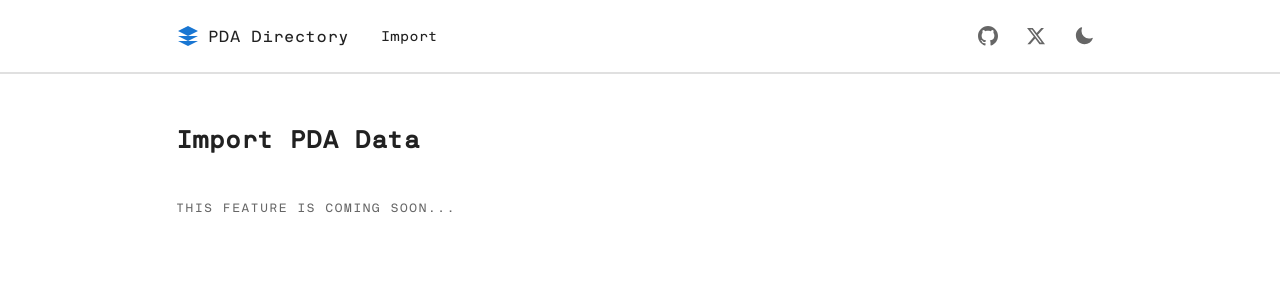
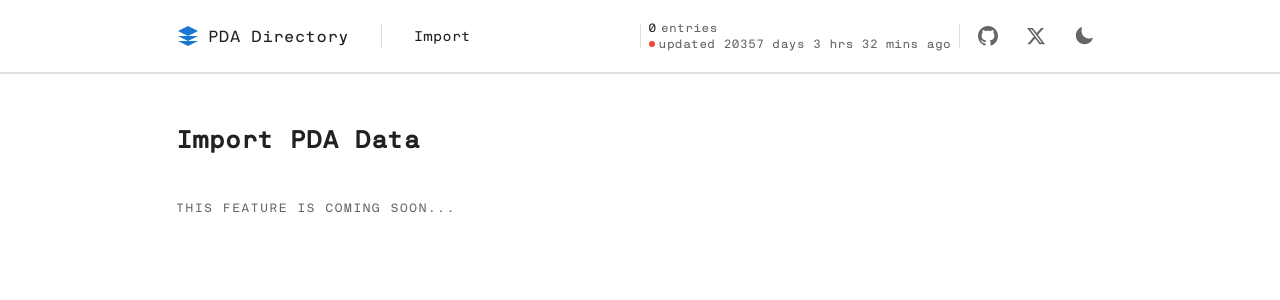
Before and after one commit to publicqi/pda-directory, a React (Vite) app in the folder apps/frontend/: page /import in a window 1280 px wide. Shown: the top 300 px of the page. Built offline with nearby package versions, Linux system fonts and the light colour scheme; no server answers.

Commit message:
add stats card

```diff
--- a/apps/frontend/src/components/Header.tsx
+++ b/apps/frontend/src/components/Header.tsx
@@ -1,6 +1,7 @@
 import React, { useContext } from 'react';
 import { Link } from 'react-router-dom';
 import { DarkModeContext } from '../contexts/DarkModeContext';
+import StatsDisplay from './StatsDisplay';
 
 const Header = () => {
     const [usingDarkMode, setUsingDarkMode] = useContext(DarkModeContext);
@@ -17,12 +18,16 @@ const Header = () => {
                         </div>
                         <span className="logo-text">PDA Directory</span>
                     </Link>
+                    <div className="header-divider-vertical"></div>
                     <nav className="nav-links">
                         <Link to="/import" className="nav-link">Import</Link>
                     </nav>
                 </div>
 
                 <div className="header-right">
+                    <div className="header-divider-vertical"></div>
+                    <StatsDisplay />
+                    <div className="header-divider-vertical"></div>
                     <a
                         href="https://github.com/publicqi/pda-directory"
                         target="_blank"
--- /dev/null
+++ b/apps/frontend/src/components/StatsDisplay.tsx
@@ -0,0 +1,99 @@
+import React, { useEffect, useState } from 'react';
+import { API_BASE_URL } from '../config';
+import { formatTimeAgo } from '../utils/timeFormat';
+
+interface StatsData {
+    totalEntries: number;
+    lastUpdateTime: number;
+    isHealthy: boolean;
+}
+
+const StatsDisplay: React.FC = () => {
+    const [stats, setStats] = useState<StatsData>({
+        totalEntries: 0,
+        lastUpdateTime: 0, // Default to Unix epoch (1970)
+        isHealthy: false,
+    });
+    const [isLoading, setIsLoading] = useState(true);
+
+    useEffect(() => {
+        const fetchStats = async () => {
+            try {
+                // Fetch all three endpoints in parallel
+                const [totalEntriesResponse, lastUpdateResponse, healthResponse] = await Promise.all([
+                    fetch(`${API_BASE_URL}/api/total_entries`),
+                    fetch(`${API_BASE_URL}/api/last_update_time`),
+                    fetch(`${API_BASE_URL}/api/healthz`),
+                ]);
+
+                let totalEntries = 0;
+                let lastUpdateTime = 0;
+                let isHealthy = false;
+
+                // Handle total entries
+                if (totalEntriesResponse.ok) {
+                    const totalData = await totalEntriesResponse.json();
+                    const rawTotal = totalData.totalEntries;
+                    if (rawTotal !== null && rawTotal !== undefined) {
+                        totalEntries = typeof rawTotal === 'string' ? parseInt(rawTotal, 10) : rawTotal;
+                        if (isNaN(totalEntries)) {
+                            totalEntries = 0;
+                        }
+                    }
+                }
+
+                // Handle last update time
+                if (lastUpdateResponse.ok) {
+                    const updateData = await lastUpdateResponse.json();
+                    const rawTime = updateData.lastUpdateTime;
+                    if (rawTime !== null && rawTime !== undefined) {
+                        lastUpdateTime = typeof rawTime === 'string' ? parseInt(rawTime, 10) : rawTime;
+                        if (isNaN(lastUpdateTime)) {
+                            lastUpdateTime = 0;
+                        }
+                    }
+                }
+
+                // Handle health check
+                if (healthResponse.ok) {
+                    const healthData = await healthResponse.json();
+                    isHealthy = healthData.status === 'ok';
+                }
+
+                setStats({ totalEntries, lastUpdateTime, isHealthy });
+            } catch (error) {
+                // On any error, keep defaults (0 entries, 1970 timestamp, unhealthy)
+                console.warn('Failed to fetch stats:', error);
+            } finally {
+                setIsLoading(false);
+            }
+        };
+
+        fetchStats();
+    }, []);
+
+    if (isLoading) {
+        return (
+            <div className="stats-display">
+                <div className="stats-item">
+                    <span className="stats-label">Loading...</span>
+                </div>
+            </div>
+        );
+    }
+
+    return (
+        <div className="stats-display">
+            <div className="stats-item">
+                <span className="stats-value">{stats.totalEntries.toLocaleString()}</span>
+                <span className="stats-label">entries</span>
+            </div>
+            <div className="stats-item">
+                <div className={`health-dot ${stats.isHealthy ? 'healthy' : 'unhealthy'}`}></div>
+                <span className="stats-label">updated {formatTimeAgo(stats.lastUpdateTime)}</span>
+            </div>
+        </div>
+    );
+};
+
+export default StatsDisplay;
--- a/apps/frontend/src/styles/theme.css
+++ b/apps/frontend/src/styles/theme.css
@@ -177,6 +177,13 @@ input {
 .header-divider {
   height: 1px;
   background: var(--divider);
+}
+
+.header-divider-vertical {
+  width: 1px;
+  height: 24px;
+  background: var(--divider);
+  flex-shrink: 0;
 }
 
 @media (max-width: 768px) {
@@ -605,3 +612,53 @@ input {
     padding: 8px 16px;
   }
 }
+
+/* Stats Display */
+.stats-display {
+  display: flex;
+  flex-direction: column;
+  gap: 2px;
+  font-size: 0.75rem;
+  color: var(--text-secondary);
+}
+
+.stats-item {
+  display: flex;
+  align-items: center;
+  gap: 4px;
+}
+
+.stats-value {
+  font-weight: 500;
+  color: var(--text-primary);
+}
+
+.stats-label {
+  font-size: 0.75rem;
+  color: var(--text-secondary);
+}
+
+.health-dot {
+  width: 6px;
+  height: 6px;
+  border-radius: 50%;
+  flex-shrink: 0;
+}
+
+.health-dot.healthy {
+  background-color: #4caf50;
+}
+
+.health-dot.unhealthy {
+  background-color: #f44336;
+}
+
+@media (max-width: 768px) {
+  .stats-display {
+    display: none;
+  }
+
+  .header-divider-vertical {
+    display: none;
+  }
+}
--- /dev/null
+++ b/apps/frontend/src/utils/timeFormat.ts
@@ -0,0 +1,39 @@
+/**
+ * Format a timestamp as "x mins y hrs z days ago"
+ * Only shows non-zero parts (e.g., "5 mins ago", "2 hrs 30 mins ago", "1 day 3 hrs ago")
+ */
+export function formatTimeAgo(timestamp: number): string {
+    const now = Date.now();
+    const diffMs = now - timestamp * 1000; // Convert Unix timestamp to milliseconds
+
+    if (diffMs < 0) {
+        return 'in the future';
+    }
+
+    const diffSeconds = Math.floor(diffMs / 1000);
+    const diffMinutes = Math.floor(diffSeconds / 60);
+    const diffHours = Math.floor(diffMinutes / 60);
+    const diffDays = Math.floor(diffHours / 24);
+
+    const parts: string[] = [];
+
+    if (diffDays > 0) {
+        parts.push(`${diffDays} day${diffDays === 1 ? '' : 's'}`);
+    }
+
+    const remainingHours = diffHours % 24;
+    if (remainingHours > 0) {
+        parts.push(`${remainingHours} hr${remainingHours === 1 ? '' : 's'}`);
+    }
+
+    const remainingMinutes = diffMinutes % 60;
+    if (remainingMinutes > 0) {
+        parts.push(`${remainingMinutes} min${remainingMinutes === 1 ? '' : 's'}`);
+    }
+
+    if (parts.length === 0) {
+        return 'just now';
+    }
+
+    return `${parts.join(' ')} ago`;
+}
```
